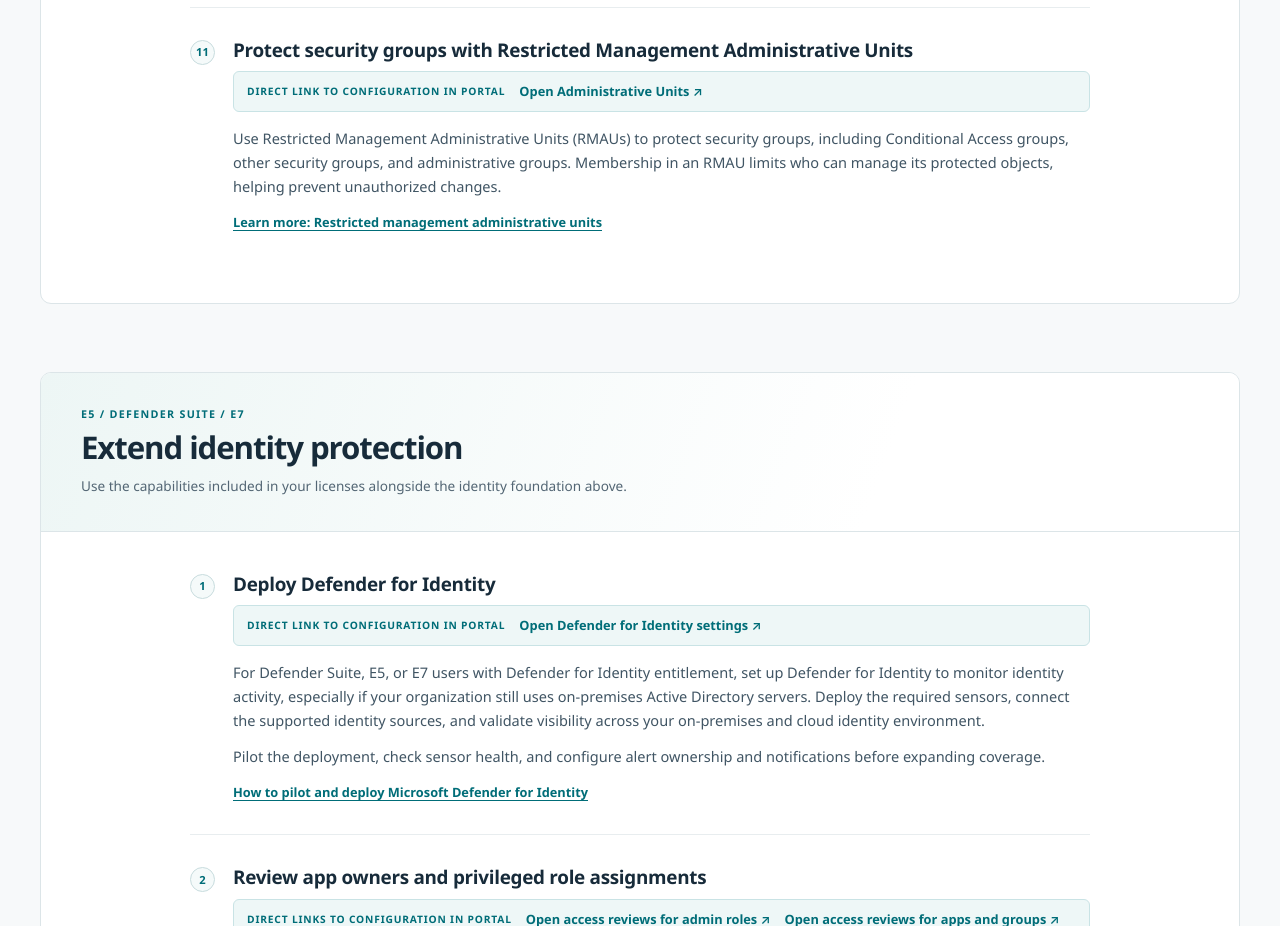
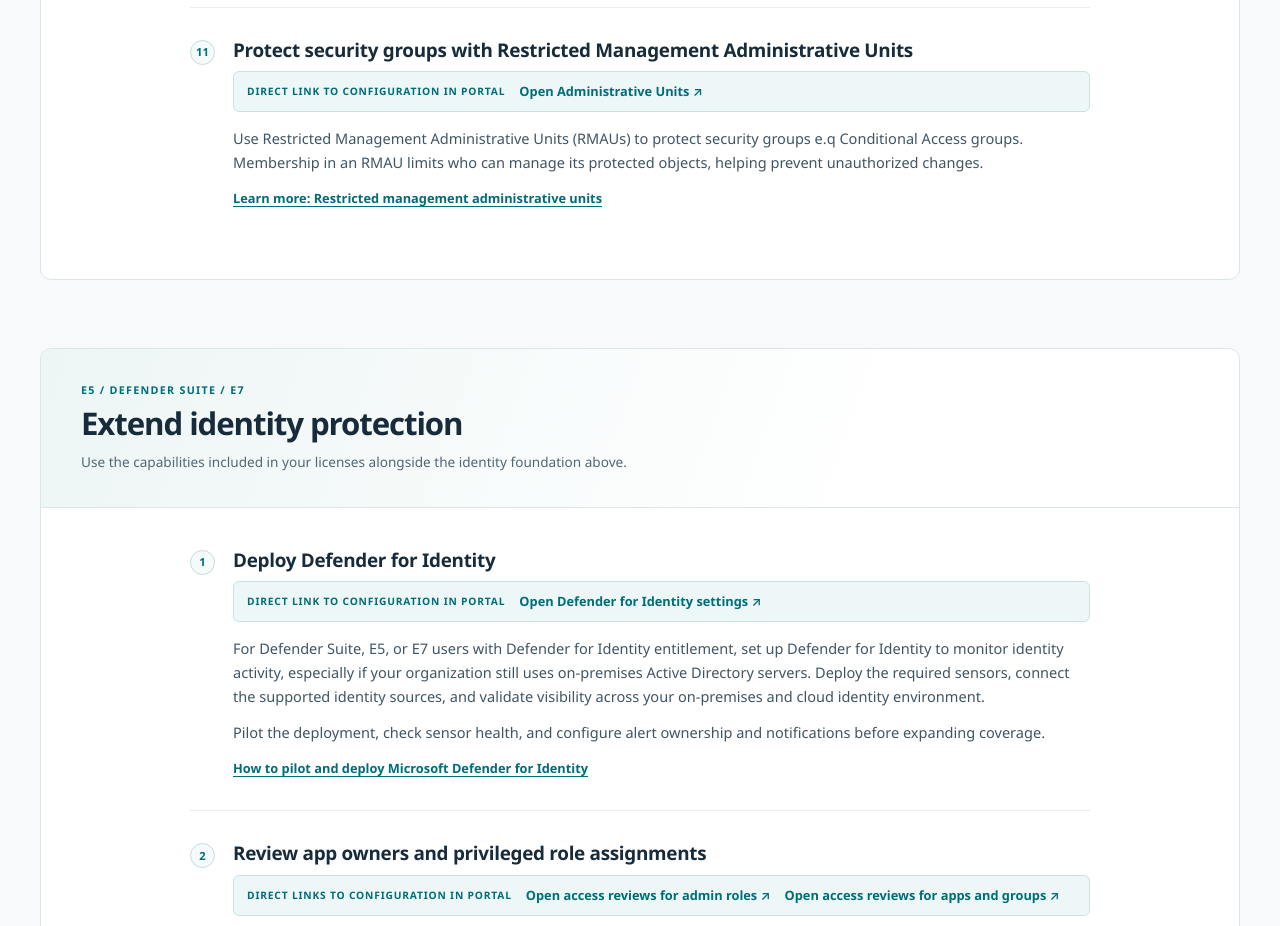
Before and after one commit to CoC-MS/ALSO-Microsoft-Security-Fundamentals-and-Copilot-Readiness, a plain HTML site: page site/index.html in a window 1280 px wide. Shown: the part 6960-7886 px from the top of the page. Drawn offline with Linux system fonts and the light colour scheme.

Commit message:
Clarify restricted admin unit guidance (#3)
Co-authored-by: Vladislav Johansen <Vladislav.Johansen@also.com>
Co-authored-by: Copilot App <223556219+Copilot@users.noreply.github.com>

```diff
--- a/site/index.html
+++ b/site/index.html
@@ -223,7 +223,7 @@
           <div class="step-marker">11</div><div class="step-content">
             <h3>Protect security groups with Restricted Management Administrative Units</h3>
             <div class="portal-links"><span class="portal-tag">Direct link to configuration in portal</span><a class="resource-link" href="https://entra.microsoft.com/#view/Microsoft_AAD_IAM/RolesManagementMenuBlade/~/AdminUnits">Open Administrative Units <span aria-hidden="true">&#8599;</span></a></div>
-            <p>Use Restricted Management Administrative Units (RMAUs) to protect security groups, including Conditional Access groups, other security groups, and administrative groups. Membership in an RMAU limits who can manage its protected objects, helping prevent unauthorized changes.</p>
+            <p>Use Restricted Management Administrative Units (RMAUs) to protect security groups e.q Conditional Access groups. Membership in an RMAU limits who can manage its protected objects, helping prevent unauthorized changes.</p>
             <div class="resource-links"><a href="https://learn.microsoft.com/en-us/entra/identity/role-based-access-control/admin-units-restricted-management">Learn more: Restricted management administrative units</a></div>
           </div>
         </article>
```
Also changed, not shown: tests/site.test.mjs (+1 -0 lines).
